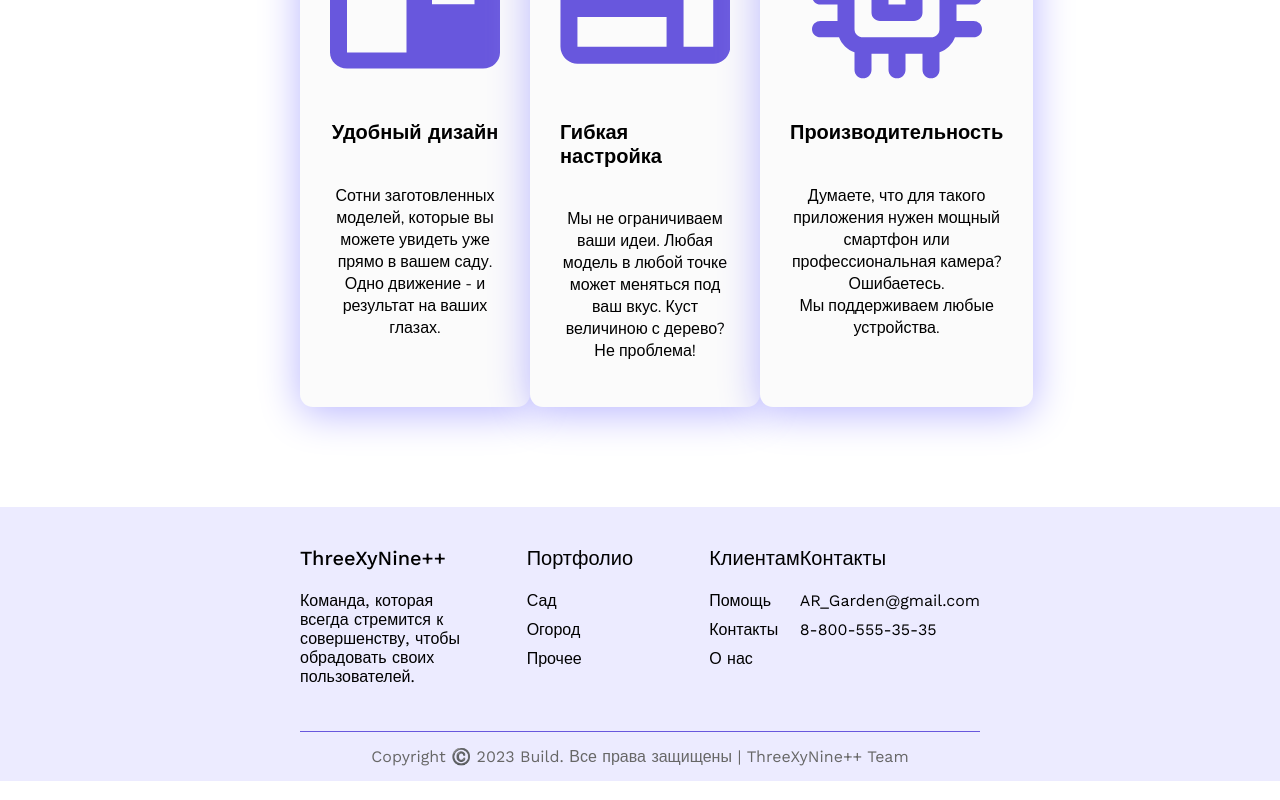
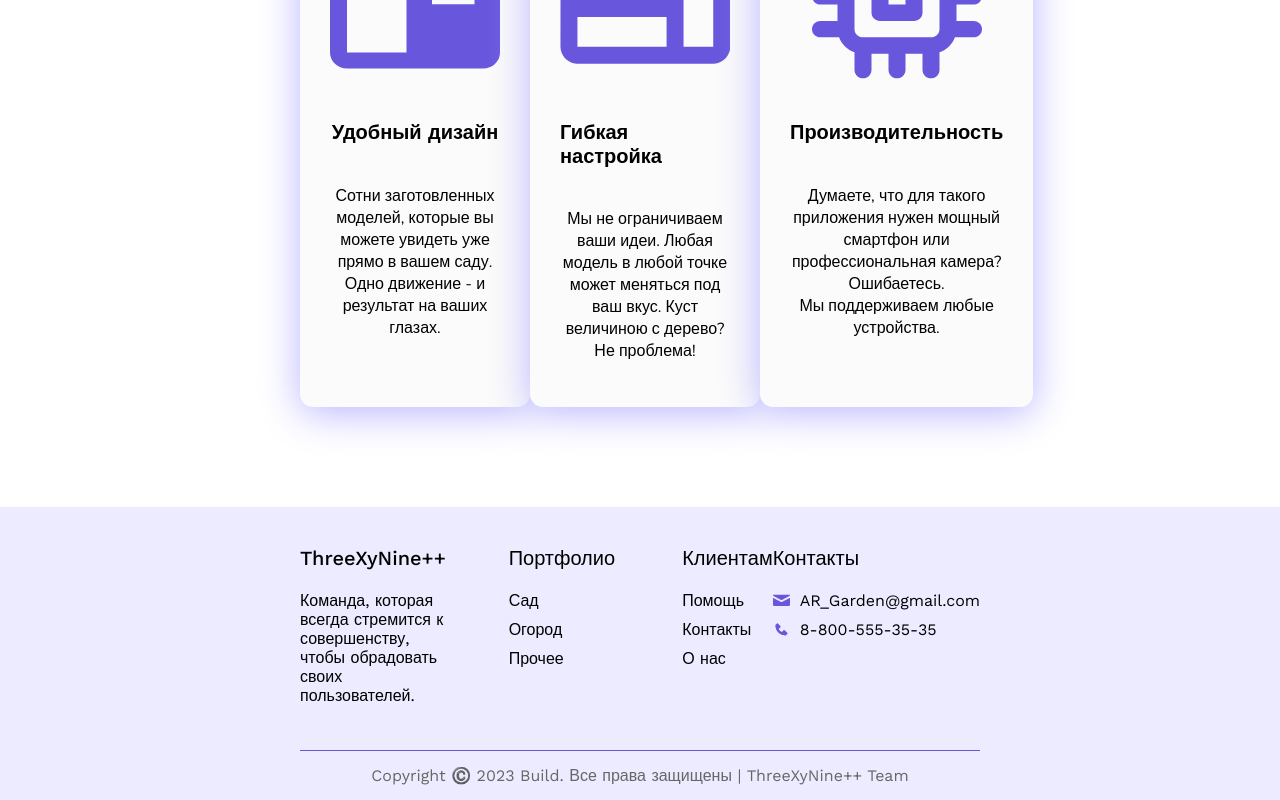
Before and after one commit to Rinsz/ARGarden-front, a React (Create React App) app in the folder admin-ar/: page / in a window 1280 px wide. Shown: the part 1473-2273 px from the top of the page. Built offline with nearby package versions, Linux system fonts and the light colour scheme; the HTML template or start-up script is replaced by a standard one.

Commit message:
Добавил иконки к контактам в футере

```diff
--- a/admin-ar/src/CompositeComponents/Footer/Footer.module.scss
+++ b/admin-ar/src/CompositeComponents/Footer/Footer.module.scss
@@ -48,3 +48,14 @@
     gap: 10px;
   }
 }
+
+.contact {
+  display: flex;
+  align-items: center;
+  gap: 10px;
+
+  &_image {
+    width: 17px;
+    height: 13px;
+  }
+}
--- a/admin-ar/src/CompositeComponents/Footer/Footer.tsx
+++ b/admin-ar/src/CompositeComponents/Footer/Footer.tsx
@@ -17,7 +17,22 @@
         />
         <Block
           heading={"Контакты"}
-          elements={["AR_Garden@gmail.com", "8-800-555-35-35"]}
+          elements={[
+            <div className={styles.contact}>
+              <img
+                className={styles.contact_image}
+                src={"./Resources/Contacts/mail.svg"}
+              />
+              <p>AR_Garden@gmail.com</p>
+            </div>,
+            <div className={styles.contact}>
+              <img
+                className={styles.contact_image}
+                src={"./Resources/Contacts/phone.svg"}
+              />
+              <p>8-800-555-35-35</p>
+            </div>,
+          ]}
         />
       </div>
       <div className={styles.footer_copyright}>
@@ -29,7 +44,7 @@
 
 interface BlockProps {
   heading: string;
-  elements: string[];
+  elements: string[] | JSX.Element[];
 }
 
 function Block(props: BlockProps) {
@@ -40,9 +55,9 @@
       <div className={styles.block}>
         <div className={styles.heading}>{heading}</div>
         <div className={styles.elements_wrapper}>
-          {elements.map((text, i) => (
+          {elements.map((x, i) => (
             <div key={i} className={styles.element}>
-              {text}
+              {x}
             </div>
           ))}
         </div>
```
Also changed, not shown: admin-ar/public/Resources/Contacts/mail.svg (added), admin-ar/public/Resources/Contacts/phone.svg (added).
